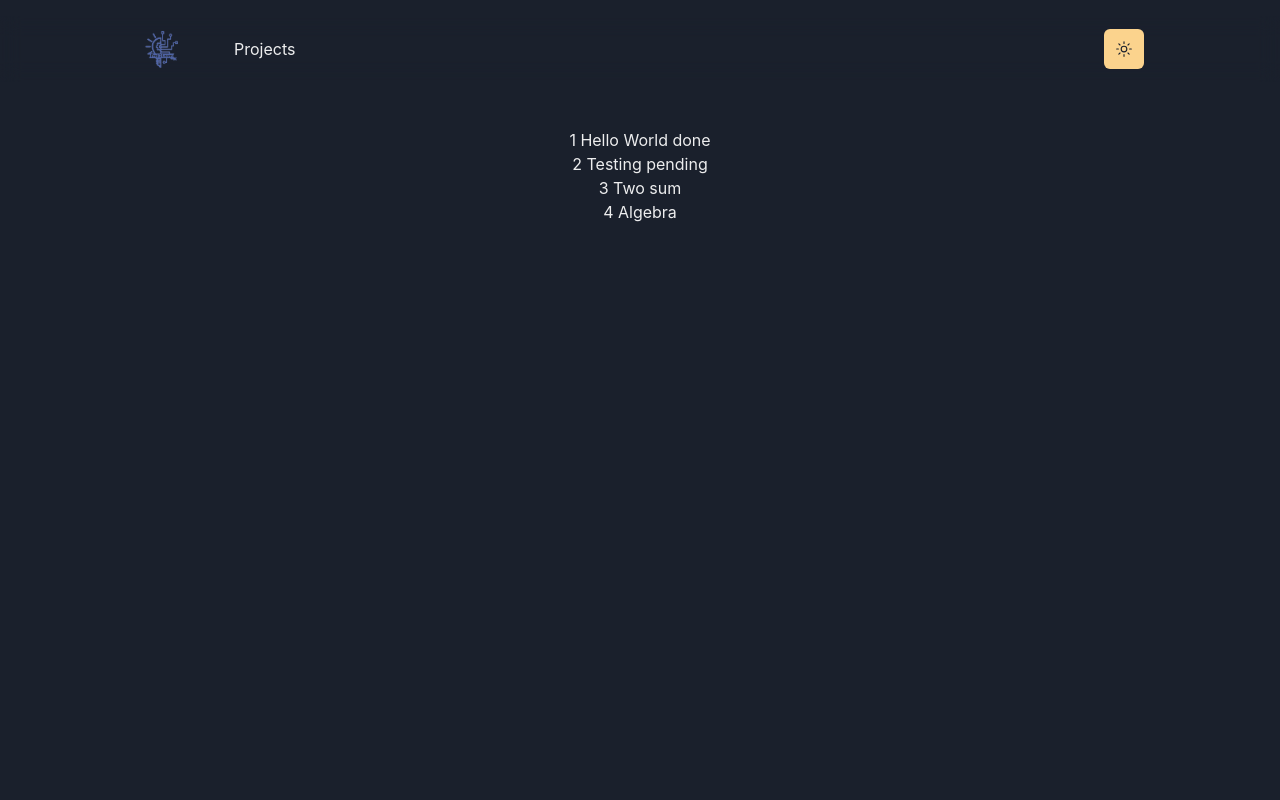
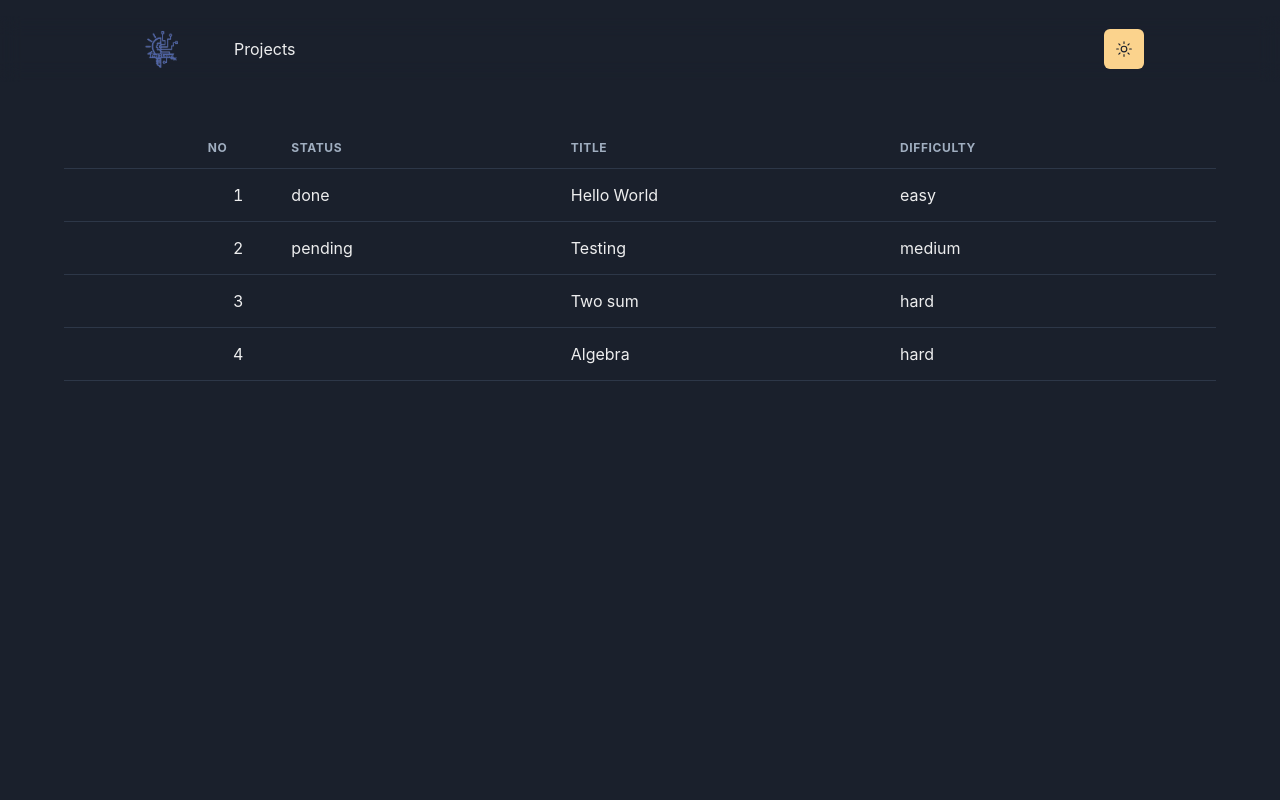
Before and after one commit to moodyKroko/fyp-project-23, a Next.js app in the folder frontend/: page /projects in a window 1280 px wide. Shown: the top 800 px of the page. Built offline with nearby package versions, Linux system fonts and the light colour scheme.

Commit message:
feat: add table with react-table

```diff
--- a/frontend/pages/projects/index.tsx
+++ b/frontend/pages/projects/index.tsx
@@ -1,20 +1,33 @@
+import React from 'react'
+
 import Layout from '@/components/layouts/main'
+
 import {
   Box,
-  Link,
-  List,
+  chakra,
   ListItem,
+  Stack,
   Table,
-  TableCaption,
-  TableContainer,
   Tbody,
   Td,
   Th,
   Thead,
-  Tr
+  Tr,
+  Link
 } from '@chakra-ui/react'
+
+import {
+  createColumnHelper,
+  flexRender,
+  getCoreRowModel,
+  getSortedRowModel,
+  SortingState,
+  useReactTable
+} from '@tanstack/react-table'
+
+import { useRouter } from 'next/router'
+import { IoCaretDown, IoCaretUp } from 'react-icons/io5'
 import NextLink from 'next/link'
-import { useRouter } from 'next/router'
 
 type Questions = {
   id: number
@@ -30,30 +43,115 @@ const data: Questions[] = [
   { id: 4, title: 'Algebra', status: '', difficulty: 'hard' }
 ]
 
-const DataTable = ({ data, columns }) => {}
-
-const renderList = (data: Questions[]) => {
+const RenderLinks = (data: Questions[]) => {
   return data.map(question => (
     <ListItem key={question.id}>
       <Link
         as={NextLink}
         href={`/projects/${question.title.toLowerCase().replaceAll(' ', '-')}`}
       >
-        {question.id} {question.title} {question.status}
+        {question.title}
       </Link>
     </ListItem>
   ))
 }
 
+const columnHelper = createColumnHelper<Questions>()
+
+const columns = [
+  columnHelper.accessor('id', {
+    cell: info => info.getValue(),
+    header: 'No',
+    meta: {
+      isNumeric: true
+    }
+  }),
+  columnHelper.accessor('status', {
+    cell: info => info.getValue(),
+    header: 'Status'
+  }),
+  columnHelper.accessor('title', {
+    cell: info => info.getValue(),
+    header: 'Title'
+  }),
+  columnHelper.accessor('difficulty', {
+    cell: info => info.getValue(),
+    header: 'Difficulty'
+  })
+]
+
+const DataTable = ({ data, columns }) => {
+  const [sorting, setSorting] = React.useState<SortingState>([])
+
+  const table = useReactTable({
+    columns,
+    data,
+    getCoreRowModel: getCoreRowModel(),
+    onSortingChange: setSorting,
+    getSortedRowModel: getSortedRowModel(),
+    state: {
+      sorting
+    }
+  })
+
+  return (
+    <Table>
+      <Thead>
+        {table.getHeaderGroups().map(headerGroup => (
+          <Tr key={headerGroup.id}>
+            {headerGroup.headers.map(header => {
+              const meta: any = header.column.columnDef.meta
+              return (
+                <>
+                  <Th
+                    key={header.id}
+                    onClick={header.column.getToggleSortingHandler()}
+                    isNumeric={meta?.isNumeric}
+                  >
+                    {flexRender(header.column.columnDef.header, header.getContext())}
+
+                    {
+                      <chakra.span display={'inline-flex'} pl="4">
+                        {header.column.getIsSorted() ? (
+                          header.column.getIsSorted() === 'desc' ? (
+                            <IoCaretDown aria-label="sorted descending" />
+                          ) : (
+                            <IoCaretUp aria-label="sorted ascending" />
+                          )
+                        ) : null}
+                      </chakra.span>
+                    }
+                  </Th>
+                </>
+              )
+            })}
+          </Tr>
+        ))}
+      </Thead>
+      <Tbody>
+        {table.getRowModel().rows.map(row => (
+          <Tr key={row.id}>
+            {row.getVisibleCells().map(cell => {
+              const meta: any = cell.column.columnDef.meta
+              return (
+                <Td key={cell.id} isNumeric={meta?.isNumeric}>
+                  {flexRender(cell.column.columnDef.cell, cell.getContext())}
+                </Td>
+              )
+            })}
+          </Tr>
+        ))}
+      </Tbody>
+    </Table>
+  )
+}
+
 const Projects = () => {
-  const router = useRouter()
-  //   const id = router.query.id
-
   return (
     <Layout title={'Project page'}>
       <Box m={4} h="100vh" top={24} position={'relative'} textAlign={'center'}>
         <Box p={4} m={4}>
-          <List>{renderList(data)}</List>
+          <DataTable columns={columns} data={data} />
         </Box>
       </Box>
     </Layout>
```
